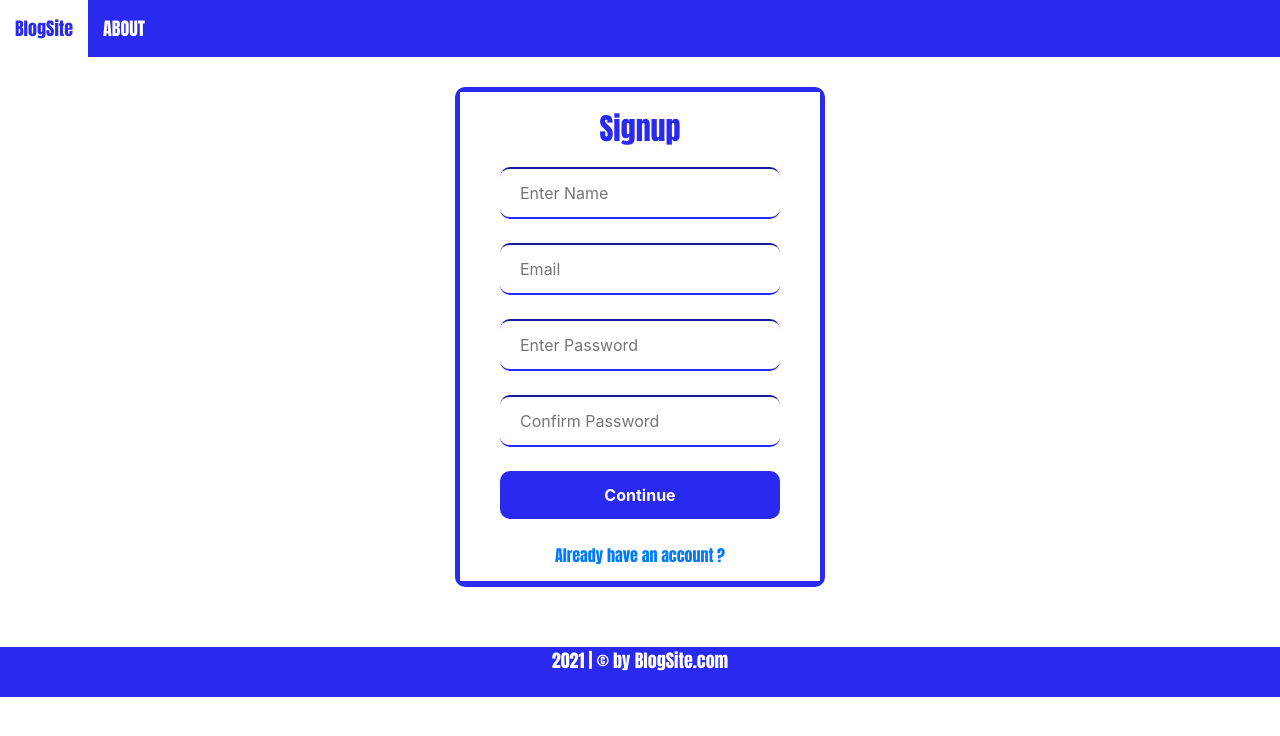
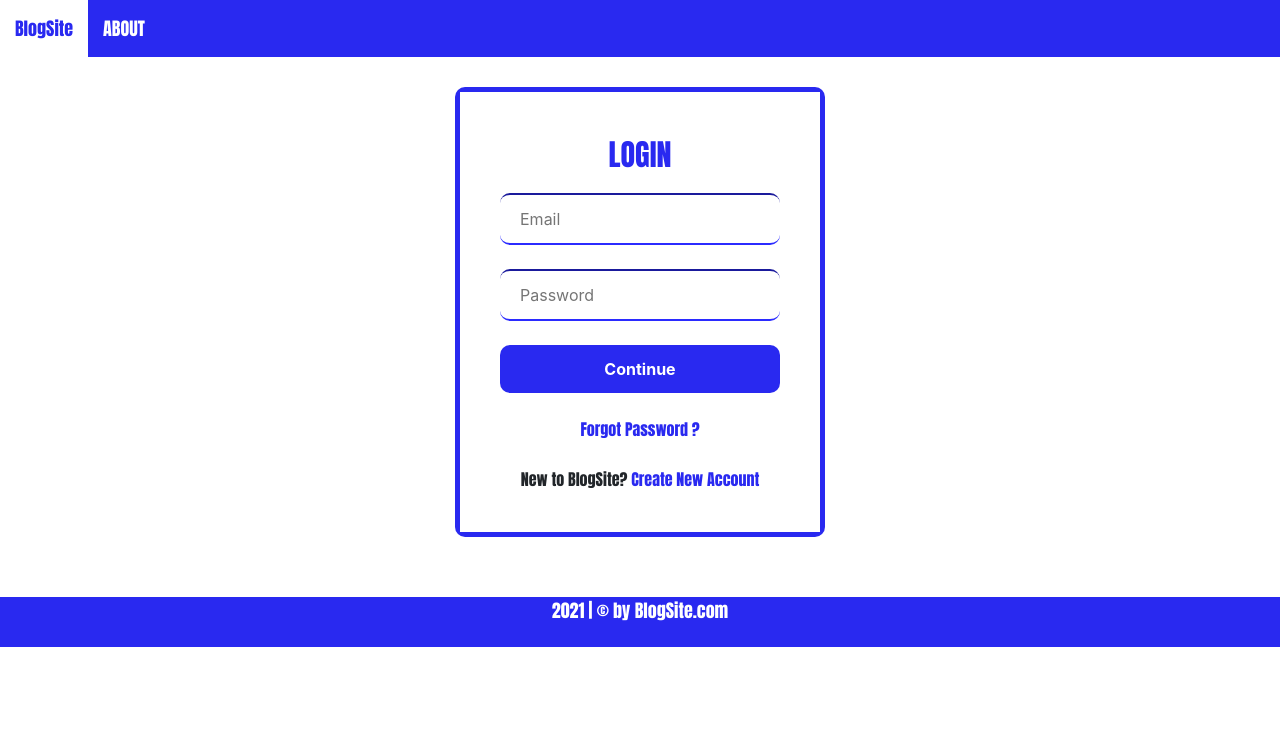
Before and after one commit to Honey-Dev/React_register, a React (Create React App) app: page /Signup in a window 1280 px wide. Shown: the top 736 px of the page. Built offline with nearby package versions, Linux system fonts and the light colour scheme.

Commit message:
sixth commit

```diff
--- a/src/App.js
+++ b/src/App.js
@@ -14,7 +14,7 @@ function App() {
         {/* <Route exact path='/' component={Login_page} />
         <Route path='/Signup' component={Signup} /> */}
         <Route exact path ="/"><Login_page/></Route>
-        <Route exact path ="/Signup"><Signup/></Route>
+        <Route path ="/Signup"><Signup/></Route>
       </Switch>
 
       <Footer />
--- a/src/index.js
+++ b/src/index.js
@@ -3,12 +3,12 @@ import ReactDOM from 'react-dom';
 import './index.css';
 import App from './App';
 import reportWebVitals from './reportWebVitals';
-import { BrowserRouter } from 'react-router-dom'
+import { HashRouter } from 'react-router-dom'
 
 ReactDOM.render(
-  <BrowserRouter>
+  <HashRouter>
     <App />
-  </BrowserRouter>
+  </HashRouter>
 
   ,
   document.getElementById('root')
```
